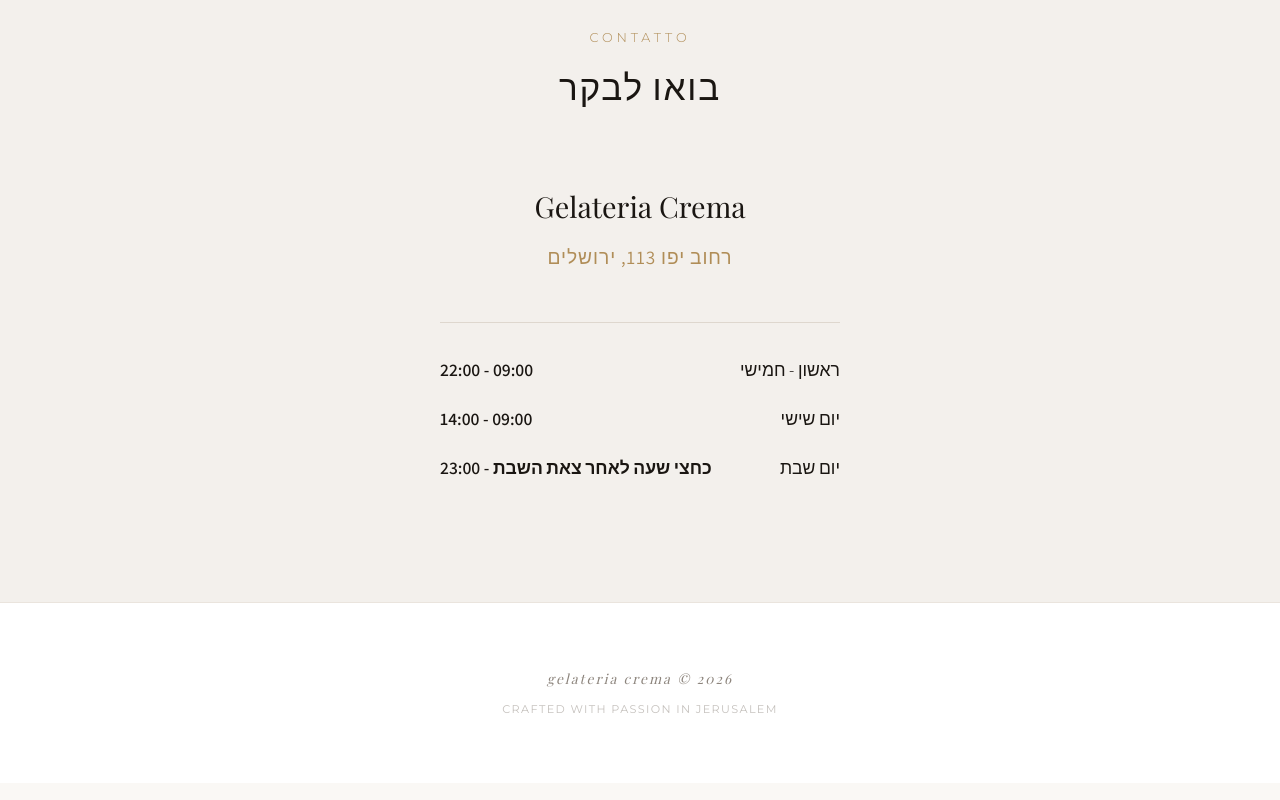
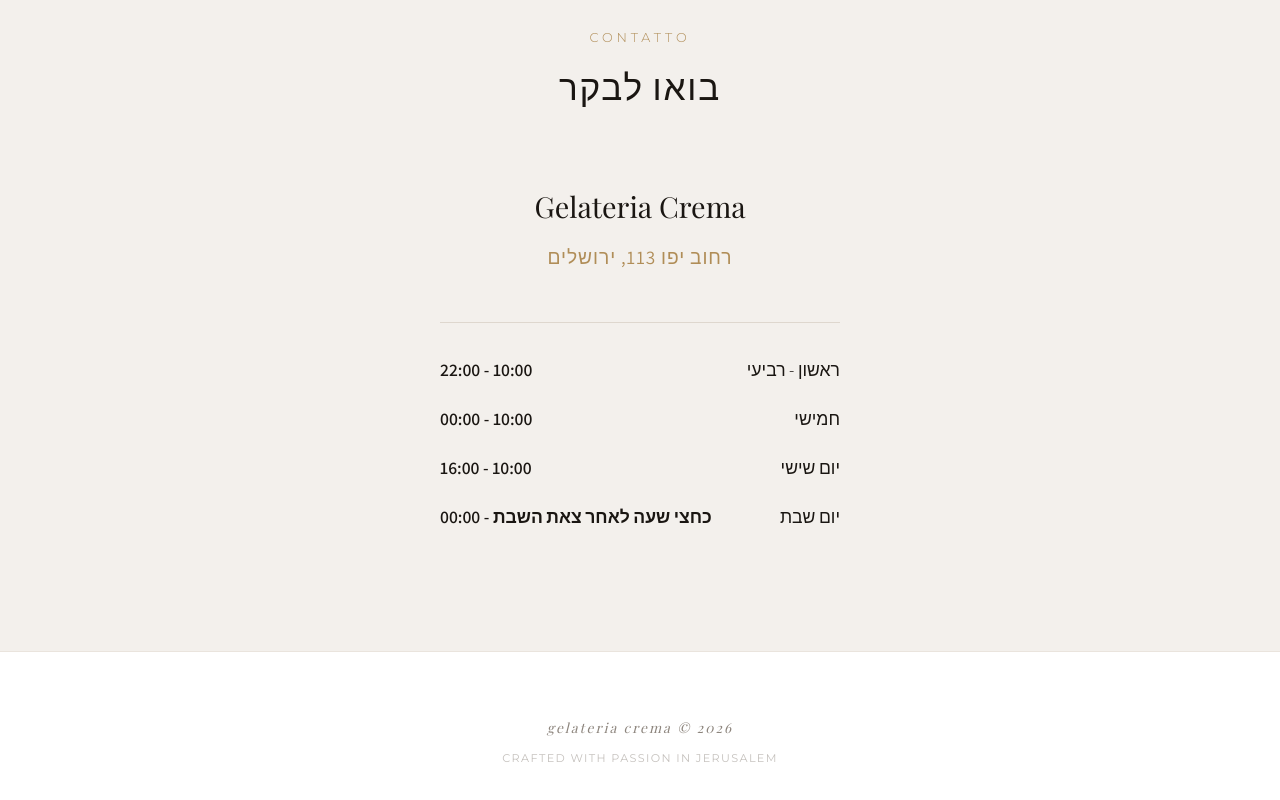
Before and after one commit to OmerMeidan/gelateria-crema-nextjs, a Next.js app: page / in a window 1280 px wide. Shown: the part 3782-4582 px from the top of the page. Built offline with nearby package versions, Linux system fonts and the light colour scheme; a web font is replaced by a local one.

Commit message:
Update page.tsx

```diff
--- a/app/page.tsx
+++ b/app/page.tsx
@@ -155,13 +155,16 @@
 
               <ul className="list-none inline-block text-right border-t border-[#DED7CE] pt-[2rem] w-full max-w-[400px]">
                 <li className="mb-[1.2rem] flex justify-between text-[1.1rem] font-light">
-                  ראשון - חמישי <span className="font-semibold">09:00 - 22:00</span>
+                  ראשון - רביעי <span className="font-semibold">10:00 - 22:00</span>
                 </li>
                 <li className="mb-[1.2rem] flex justify-between text-[1.1rem] font-light">
-                  יום שישי <span className="font-semibold">09:00 - 14:00</span>
+                  חמישי <span className="font-semibold">10:00 - 00:00</span>
                 </li>
                 <li className="mb-[1.2rem] flex justify-between text-[1.1rem] font-light">
-                  יום שבת <span className="font-semibold">כחצי שעה לאחר צאת השבת - 23:00</span>
+                  יום שישי <span className="font-semibold">10:00 - 16:00</span>
+                </li>
+                <li className="mb-[1.2rem] flex justify-between text-[1.1rem] font-light">
+                  יום שבת <span className="font-semibold">כחצי שעה לאחר צאת השבת - 00:00</span>
                 </li>
               </ul>
             </div>
```
